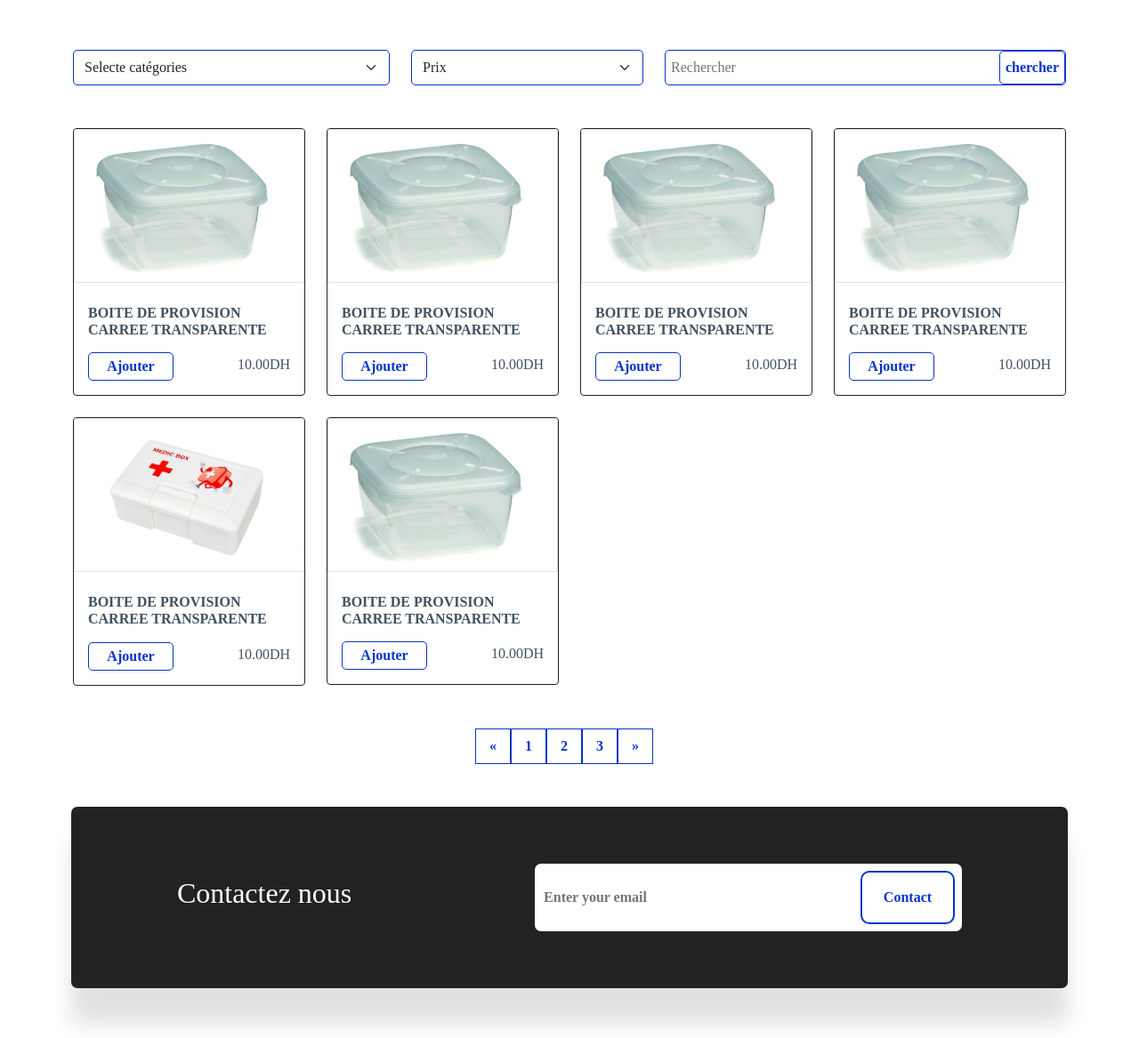
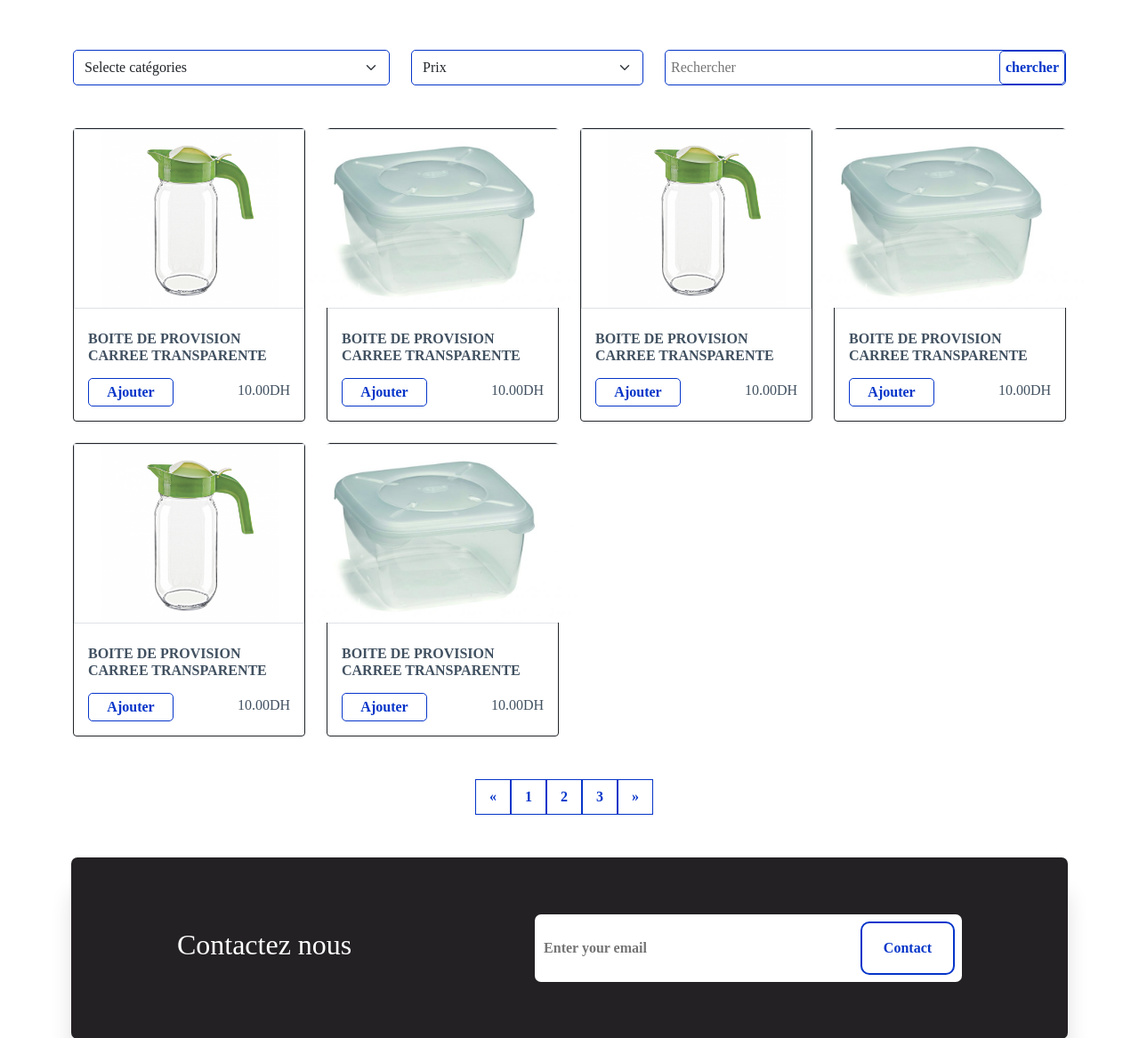
Before and after one commit to yassineelhoubi/ecommerce-website, a PHP site: page /Public/view/store/magasin.html in a window 1280 px wide. Shown: the part 78-1245 px from the top of the page at 89% size. Run offline with PHP 8.4, Linux system fonts and the light colour scheme; style sheets or scripts are compiled from the project's sources.

Commit message:
update 'magasin' page

```diff
--- a/Public/resources/css/_magasin.scss
+++ b/Public/resources/css/_magasin.scss
@@ -1,4 +1,4 @@
-#magasin{
+#magasin {
 
     .input-search {
         height: 40px;
@@ -9,24 +9,32 @@
         input {
             border: none;
             font-weight: 100;
+
             &:focus {
                 outline: none;
             }
         }
     }
-select{
+
+    select {
         height: 40px;
 
     }
-.product{
-    img{
-        max-height:237;
+
+    .product {
+        .img-card {
+
+
+            img {
+                height: 200px;
+                object-fit: contain;
+            }
         }
     }
 
-.pagination{
-    .row{
-        button{
+    .pagination {
+        .row {
+            button {
                 width: 2.5rem;
                 height: 2.5rem;
             }
--- a/Public/view/store/magasin.html
+++ b/Public/view/store/magasin.html
@@ -66,8 +66,10 @@
         <!--card  -->
         <div class="col">
           <div class="card border border-dark  product">
-            <img src="../../resources/img/product/8001499044010-768x511.jpg" class="card-img-top border border-bottom"
-              alt="" />
+            <div class="border border-bottom img-card d-flex justify-content-center align-items-center">
+              <img src="../../resources/img/product/927065-768x768.png" alt="" />
+
+            </div>
             <div class="card-body">
               <h6 class="card-title fw-bold mt-2">
                 BOITE DE PROVISION CARREE TRANSPARENTE
@@ -82,11 +84,12 @@
           </div>
         </div>
         <!-- card -->
-        <!--card  -->
         <div class="col">
           <div class="card border border-dark  product">
-            <img src="../../resources/img/product/8001499044010-768x511.jpg" class="card-img-top border border-bottom"
-              alt="" />
+            <div class="border border-bottom img-card d-flex justify-content-center align-items-center">
+              <img src="../../resources/img/product/8001499044010-768x511.jpg" alt="" />
+
+            </div>
             <div class="card-body">
               <h6 class="card-title fw-bold mt-2">
                 BOITE DE PROVISION CARREE TRANSPARENTE
@@ -101,11 +104,54 @@
           </div>
         </div>
         <!-- card -->
-        <!--card  -->
+                <!--card  -->
+                <div class="col">
+                  <div class="card border border-dark  product">
+                    <div class="border border-bottom img-card d-flex justify-content-center align-items-center">
+                      <img src="../../resources/img/product/927065-768x768.png" alt="" />
+
+                    </div>
+                    <div class="card-body">
+                      <h6 class="card-title fw-bold mt-2">
+                        BOITE DE PROVISION CARREE TRANSPARENTE
+                      </h6>
+                      <div class="d-flex justify-content-between mt-3">
+                        <button class="mybtn size-btn-card secondary-raduis secondary-border">
+                          Ajouter
+                        </button>
+                        <h6 class="pt-1">10.00DH</h6>
+                      </div>
+                    </div>
+                  </div>
+                </div>
+                <!-- card -->
+                <div class="col">
+                  <div class="card border border-dark  product">
+                    <div class="border border-bottom img-card d-flex justify-content-center align-items-center">
+                      <img src="../../resources/img/product/8001499044010-768x511.jpg" alt="" />
+
+                    </div>
+                    <div class="card-body">
+                      <h6 class="card-title fw-bold mt-2">
+                        BOITE DE PROVISION CARREE TRANSPARENTE
+                      </h6>
+                      <div class="d-flex justify-content-between mt-3">
+                        <button class="mybtn size-btn-card secondary-raduis secondary-border">
+                          Ajouter
+                        </button>
+                        <h6 class="pt-1">10.00DH</h6>
+                      </div>
+                    </div>
+                  </div>
+                </div>
+                <!-- card -->
+                        <!--card  -->
         <div class="col">
           <div class="card border border-dark  product">
-            <img src="../../resources/img/product/8001499044010-768x511.jpg" class="card-img-top border border-bottom"
-              alt="" />
+            <div class="border border-bottom img-card d-flex justify-content-center align-items-center">
+              <img src="../../resources/img/product/927065-768x768.png" alt="" />
+
+            </div>
             <div class="card-body">
               <h6 class="card-title fw-bold mt-2">
                 BOITE DE PROVISION CARREE TRANSPARENTE
@@ -120,49 +166,12 @@
           </div>
         </div>
         <!-- card -->
-        <!--card  -->
         <div class="col">
           <div class="card border border-dark  product">
-            <img src="../../resources/img/product/8001499044010-768x511.jpg" class="card-img-top border border-bottom"
-              alt="" />
-            <div class="card-body">
-              <h6 class="card-title fw-bold mt-2">
-                BOITE DE PROVISION CARREE TRANSPARENTE
-              </h6>
-              <div class="d-flex justify-content-between mt-3">
-                <button class="mybtn size-btn-card secondary-raduis secondary-border">
-                  Ajouter
-                </button>
-                <h6 class="pt-1">10.00DH</h6>
-              </div>
+            <div class="border border-bottom img-card d-flex justify-content-center align-items-center">
+              <img src="../../resources/img/product/8001499044010-768x511.jpg" alt="" />
+
             </div>
-          </div>
-        </div>
-        <!-- card -->
-        <!--card  -->
-        <div class="col">
-          <div class="card border border-dark  product">
-            <img src="../../resources/img/product/929591-768x512.jpg" class="card-img-top border border-bottom"
-              alt="" />
-            <div class="card-body">
-              <h6 class="card-title fw-bold mt-2">
-                BOITE DE PROVISION CARREE TRANSPARENTE
-              </h6>
-              <div class="d-flex justify-content-between mt-3">
-                <button class="mybtn size-btn-card secondary-raduis secondary-border">
-                  Ajouter
-                </button>
-                <h6 class="pt-1">10.00DH</h6>
-              </div>
-            </div>
-          </div>
-        </div>
-        <!-- card -->
-        <!--card  -->
-        <div class="col">
-          <div class="card border border-dark  product">
-            <img src="../../resources/img/product/8001499044010-768x511.jpg" class="card-img-top border border-bottom"
-              alt="" />
             <div class="card-body">
               <h6 class="card-title fw-bold mt-2">
                 BOITE DE PROVISION CARREE TRANSPARENTE
```
Lines whose indentation alone changed are shown as unchanged.
